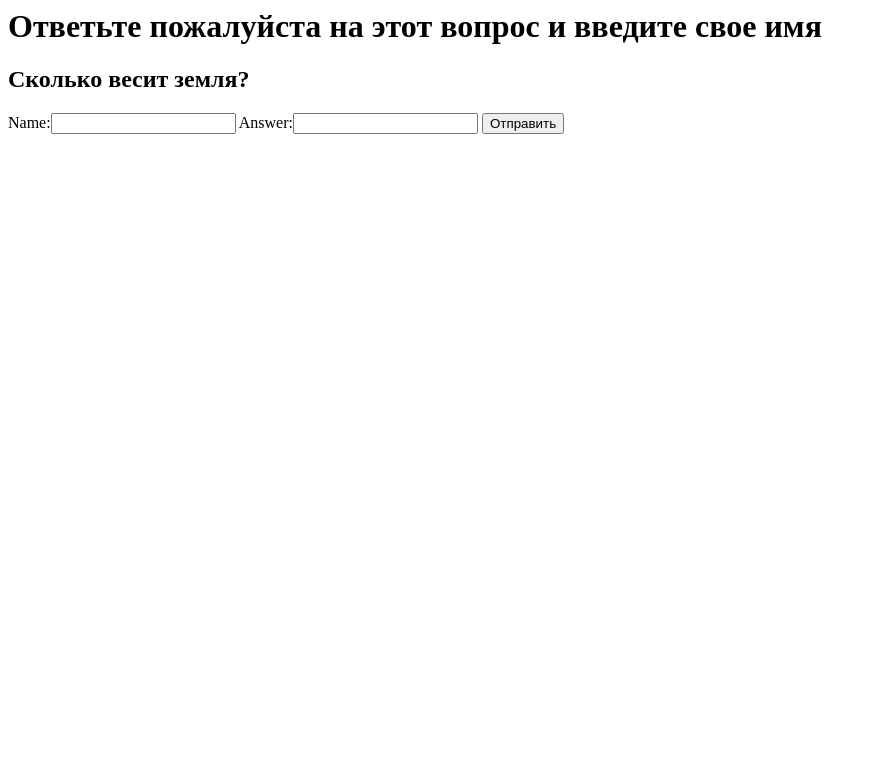
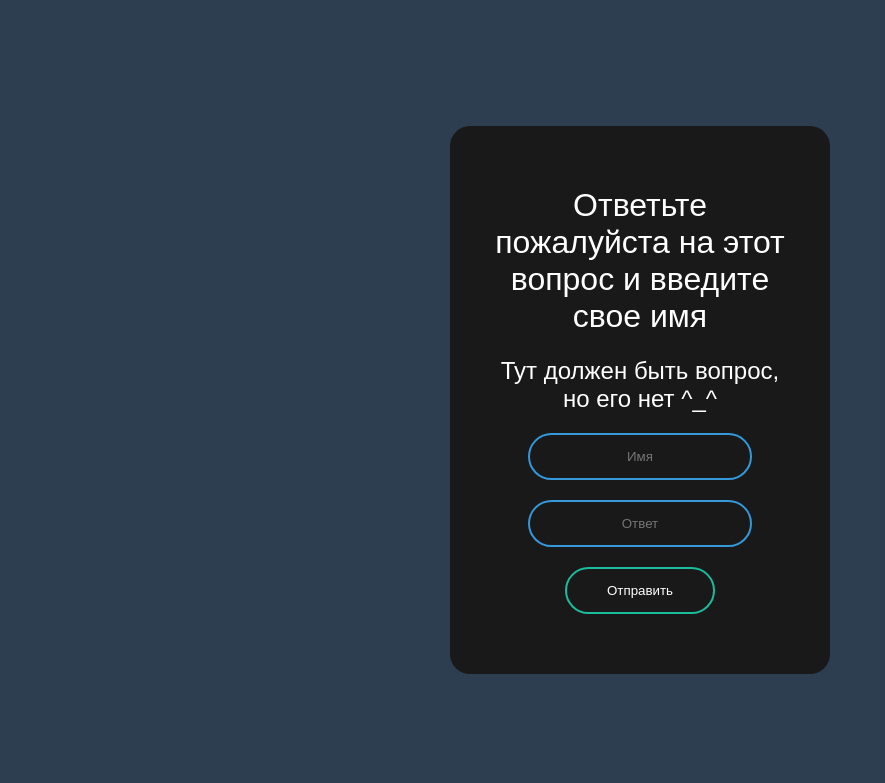
Before and after one commit to Iskramet/TicTacToe, a Django app: page /1 in a window 1280 px wide. Shown: the top 783 px of the page, without its empty margins (0-885 px from the left). Run offline with Django 3.2, Linux system fonts and the light colour scheme; data comes from the database, SQL or seed files in the repository.

Commit message:
A lot of main.html
Some main.html things

```diff
--- a/main/templates/templates/main.html
+++ b/main/templates/templates/main.html
@@ -1,16 +1,22 @@
+<!DOCTYPE html>
 <html lang="en">
-<head>
+  <head>
     <meta charset="UTF-8">
     <meta name="viewport" content="width=device-width, initial-scale=1.0">
     <title>Ответы на билеты</title>
-</head>
-<body>
+    <link rel="stylesheet" href="style.css">
+  </head>
+  <body>
+
+<form class="box" action="main.html" method="post">
     <h1>Ответьте пожалуйста на этот вопрос и введите свое имя</h1>
-    <h2>{{ answer.question }}</h2>
-    <form method="POST">
-        {% csrf_token %}
-        {{ form }}
-        <button type="submit">Отправить</button>
-    </form>
-</body>
+    <h2>Тут должен быть вопрос, но его нет ^_^</h2>
+    <input type="name" name="" placeholder="Имя">
+    <input type="answer" name="" placeholder="Ответ">
+    <input type="submit" name="" value="Отправить">
+</form>
+
+
+
+  </body>
 </html>
--- /dev/null
+++ b/main/templates/templates/style.css
@@ -0,0 +1,61 @@
+body{
+  margin: 0;
+  padding: 0;
+  font-family: sans-serif;
+  background: #2c3e50;
+}
+.box{
+  width: 300px;
+  padding: 40px;
+  position: absolute;
+  top: 50%;
+  left: 50%;
+  transform: translate(-50%, -50%);
+  background: #191919;
+  text-align: center;
+  border-radius: 20px;
+}
+.box h1{
+  color: #fff;
+  font-weight: 400;
+}
+.box h2{
+  color: #fff;
+  font-weight: 400;
+}
+.box input[type = "name"],.box input[type = "answer"]{
+  border:0;
+  background: none;
+  display: block;
+  margin: 20px auto;
+  text-align: center;
+  border: 2px solid #3498db;
+  padding: 14px 10px;
+  width: 200px;
+  outline: none;
+  color: white;
+  border-radius: 24px;
+  transition: 0.25s;
+}
+.box input[type = "name"]:focus,.box input[type = "answer"]:focus{
+  width: 280px;
+  border-color: #1abc9c
+}
+
+.box input[type = "submit"]{
+  border:0;
+  background: none;
+  display: block;
+  margin: 20px auto;
+  text-align: center;
+  border: 2px solid #1abc9c;
+  padding: 14px 40px;
+  outline: none;
+  color: white;
+  border-radius: 24px;
+  transition: 0.25s;
+  cursor: pointer;
+}
+.box input[type = "submit"]:hover{
+  background: #1abc9c;
+}
```
Also changed, not shown: main/templates/templates/thanks.html (line endings or trailing spaces).
